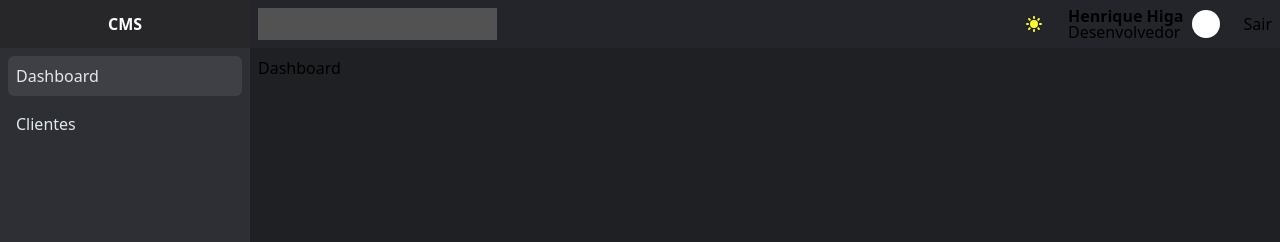
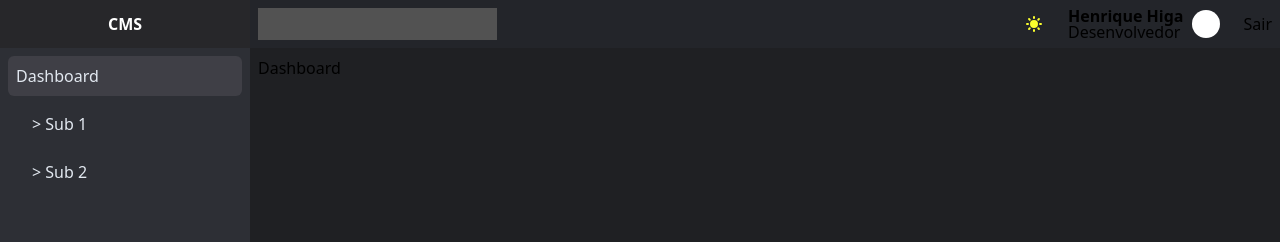
Before and after one commit to codehiga/manager-front, a React (Create React App) app: page / in a window 1280 px wide. Shown: the top 242 px of the page. Built offline with nearby package versions, Linux system fonts and the light colour scheme.

Commit message:
finished manager front logic

```diff
--- a/package.json
+++ b/package.json
@@ -10,6 +10,7 @@
     "@types/node": "^16.7.13",
     "@types/react": "^18.0.0",
     "@types/react-dom": "^18.0.0",
+    "axios": "^0.27.2",
     "react": "^18.2.0",
     "react-dom": "^18.2.0",
     "react-router-dom": "^6.3.0",
@@ -18,6 +19,7 @@
     "web-vitals": "^2.1.0"
   },
   "devDependencies": {
+    "@types/axios": "^0.14.0",
     "@types/react-router-dom": "^5.3.3",
     "autoprefixer": "^10.4.7",
     "postcss": "^8.4.14",
--- a/src/components/Menu/index.tsx
+++ b/src/components/Menu/index.tsx
@@ -1,47 +1,76 @@
-import { useThemeColorHook } from "../../hooks/ThemeColorHook"
+import { useContext, useEffect } from "react"
+import { Link, useLocation, useRoutes } from "react-router-dom";
+import { ThemeColorContext } from "../../contexts/ThemeColorContext"
 import colorsVariables from "../../utils/colors-variables"
-import { ButtonChangeTheme } from "../ButtonChangeTheme";
-import { MoonSVG, SunSVG } from "../../utils/svgs";
+import menuItems from "../../utils/menu-items";
 
 export const Menu = () => {
 
-  const { theme } = useThemeColorHook();
+  const { theme } = useContext(ThemeColorContext);
+  const { pathname } = useLocation();
+
+
+  useEffect(() => {
+    console.log(pathname)
+  }, [pathname])
 
   return(
     <div
-    style={{
-      backgroundColor : colorsVariables.COLOR_SECONDARY[theme]
-    }}
-    className="h-12 w-full flex justify-between p-2 items-center">
+      style={{
+        backgroundColor : colorsVariables.COLOR_MAIN[theme],
+        width : "250px"
+      }}
+      className="min-h-full flex flex-col"
+    >
+      <div className="h-12 flex justify-center items-center bg-zinc-800 text-white">
+        <b>CMS</b>
+      </div>
+      <div style={{height:'calc(100% - 48px)'}} className="p-2 flex flex-col gap-2">
+        {menuItems.labels.map((item) => {
 
-      <div>
-        <span>
-          <input type="text" className="p-1 bg-neutral-600" />
-        </span>
-      </div>
+          if(item.active){
+            return(
+              <>
+                <Link
+                  className={
+                    `p-2
+                    rounded-md
+                    flex
+                    items-center
+                    hover:bg-zinc-700
+                    transition-all
+                    text-slate-200
+                    ${pathname === item.path  ? 'bg-zinc-700 ' : ''}`
+                  }
+                  key={item.name}
+                  to={item.path}
+                >
+                  {item.name}
+                </Link>
+                {
+                  item.sub && item.sub.map((sub) => (
+                    <Link className={
+                      `p-2
+                      rounded-md
+                      flex
+                      items-center
+                      hover:bg-zinc-700
+                      transition-all
+                      text-slate-200
+                      indent-4
+                      ${pathname === sub.path  ? 'bg-zinc-700 ' : ''}`
+                      }
+                      key={sub.name}
+                      to={sub.path}>
+                        {'>'} {sub.name}
+                    </Link>
+                  ))
+                }
+              </>
+            )
+          }
 
-
-      <div className="flex gap-6 items-center">
-
-
-        <span>
-          <ButtonChangeTheme>
-            { theme === "DARK" ? <SunSVG /> : <MoonSVG /> }
-          </ButtonChangeTheme>
-        </span>
-
-        <span className="flex items-center gap-2">
-          <span className="flex flex-col items-start leading-4">
-            <b>Henrique Higa</b>
-            <p>Desenvolvedor</p>
-          </span>
-          <span className="h-7 w-7 bg-white rounded-full"></span>
-        </span>
-
-
-        <span>
-          <button>Sair</button>
-        </span>
+        })}
       </div>
     </div>
   )
--- a/src/components/Navbar/index.tsx
+++ b/src/components/Navbar/index.tsx
@@ -1,55 +1,47 @@
-import { useContext, useEffect } from "react"
-import { Link, useLocation, useRoutes } from "react-router-dom";
-import { ThemeColorContext } from "../../contexts/ThemeColorContext"
+import { useThemeColorHook } from "../../hooks/ThemeColorHook"
 import colorsVariables from "../../utils/colors-variables"
-import menuItems from "../../utils/menu-items";
+import { ButtonChangeTheme } from "../ButtonChangeTheme";
+import { MoonSVG, SunSVG } from "../../utils/svgs";
 
 export const Navbar = () => {
 
-  const { theme } = useContext(ThemeColorContext);
-  const { pathname } = useLocation();
-
-
-  useEffect(() => {
-    console.log(pathname)
-  }, [pathname])
+  const { theme } = useThemeColorHook();
 
   return(
     <div
-      style={{
-        backgroundColor : colorsVariables.COLOR_MAIN[theme],
-        width : "250px"
-      }}
-      className="min-h-full flex flex-col"
-    >
-      <div className="h-12 flex justify-center items-center bg-zinc-800 text-white">
-        <b>CMS</b>
+    style={{
+      backgroundColor : colorsVariables.COLOR_SECONDARY[theme]
+    }}
+    className="h-12 w-full flex justify-between p-2 items-center">
+
+      <div>
+        <span>
+          <input type="text" className="p-1 bg-neutral-600" />
+        </span>
       </div>
-      <div style={{height:'calc(100% - 48px)'}} className="p-2 flex flex-col gap-2">
-        {menuItems.labels.map((item) => {
 
-          if(item.active){
-            return(
-              <Link
-                className={
-                  `p-2
-                  rounded-md
-                  flex
-                  items-center
-                  hover:bg-zinc-700
-                  transition-all
-                  text-slate-200
-                  ${pathname === item.path  ? 'bg-zinc-700 ' : ''}`
-                }
-                key={item.name}
-                to={item.path}
-              >
-                {item.name}
-              </Link>
-            )
-          }
 
-        })}
+      <div className="flex gap-6 items-center">
+
+
+        <span>
+          <ButtonChangeTheme>
+            { theme === "DARK" ? <SunSVG /> : <MoonSVG /> }
+          </ButtonChangeTheme>
+        </span>
+
+        <span className="flex items-center gap-2">
+          <span className="flex flex-col items-start leading-4">
+            <b>Henrique Higa</b>
+            <p>Desenvolvedor</p>
+          </span>
+          <span className="h-7 w-7 bg-white rounded-full"></span>
+        </span>
+
+
+        <span>
+          <button>Sair</button>
+        </span>
       </div>
     </div>
   )
--- a/src/index.tsx
+++ b/src/index.tsx
@@ -5,13 +5,14 @@ import { AppRoutes } from './routes'
 import { ThemeColorProvider } from './contexts/ThemeColorContext'
 import './index.css'
 import { BrowserRouter } from 'react-router-dom'
+import { Menu } from './components/Menu'
 
 ReactDOM.createRoot(document.getElementById('root') as HTMLElement).render(
   <React.StrictMode>
     <BrowserRouter>
       <ThemeColorProvider>
         <div className='flex min-h-screen'>
-          <Navbar />
+          <Menu />
           <AppRoutes />
         </div>
       </ThemeColorProvider>
--- a/src/pages/Cliente/index.tsx
+++ /dev/null
@@ -1,12 +0,0 @@
-import { useParams } from "react-router-dom"
-
-export const Cliente = () => {
-
-  const { id } = useParams();
-
-  return(
-    <div>
-      <b>{id}</b>
-    </div>
-  )
-}
--- a/src/pages/Clientes/index.tsx
+++ /dev/null
@@ -1,8 +0,0 @@
-
-export const Clientes = () => {
-  return(
-    <div className="w-full h-full p-2">
-      <h1>Clientes</h1>
-    </div>
-  )
-}
--- a/src/routes.tsx
+++ b/src/routes.tsx
@@ -1,9 +1,7 @@
 import { useContext } from "react"
 import { BrowserRouter, Route, Routes } from "react-router-dom"
-import { Menu } from "./components/Menu"
+import { Navbar } from "./components/Navbar"
 import { ThemeColorContext } from "./contexts/ThemeColorContext"
-import { Cliente } from "./pages/Cliente"
-import { Clientes } from "./pages/Clientes"
 import { Dashboard } from "./pages/Dashboard"
 import colorsVariables from "./utils/colors-variables"
 
@@ -13,7 +11,7 @@ export const AppRoutes = () => {
 
   return(
     <div className='container-routes'>
-      <Menu />
+      <Navbar />
       <div
         style={{
           backgroundColor : colorsVariables.BG_COLOR[theme],
@@ -22,8 +20,6 @@ export const AppRoutes = () => {
       >
         <Routes>
           <Route path="/" element={<Dashboard />} />
-          <Route path="clientes" element={<Clientes />}/>
-          <Route path="/clientes/:id" element={<Cliente />}/>
         </Routes>
       </div>
     </div>
--- a/src/utils/colors-variables.ts
+++ b/src/utils/colors-variables.ts
@@ -13,7 +13,7 @@ export default {
     DARK : '#393A3D'
   },
   COLOR_SECONDARY : {
-    LIGHT : '',
+    LIGHT : '#ff7d1a',
     DARK : '#23252A'
   },
   COLOR_ITEMS_MAIN : {
--- a/src/utils/menu-items.ts
+++ b/src/utils/menu-items.ts
@@ -5,14 +5,28 @@ export default {
       icon : '',
       path : '/',
       permission : '',
-      active : true
-    },
-    {
-      name : 'Clientes',
-      icon : '',
-      path : '/clientes',
-      permission : '',
-      active : true
+      active : true,
+      sub : [
+        {
+          name : 'Sub 1',
+          icon : '',
+          path : '/sub-1',
+          permission : '',
+          active : true,
+        },
+        {
+          name : 'Sub 2',
+          icon : '',
+          path : '/sub-2',
+          permission : '',
+          active : true,
+        }
+      ]
     }
   ]
 }
+
+function generatePath(name : string) : string {
+
+  return name.trim().replace(' ', '-').replace(/(^\&)|,/g, '')
+}
--- /dev/null
+++ b/src/utils/urls.ts
@@ -0,0 +1,6 @@
+export default {
+  BASE_URL : {
+    dev : 'http://localhost:8080',
+    prod : ''
+  }
+}
```
Also changed, not shown: src/components/Menu/menu.styles.css (added), src/components/Navbar/navbar.styles.css (deleted), 1 other file (tests, documents, lock files or other folders).
